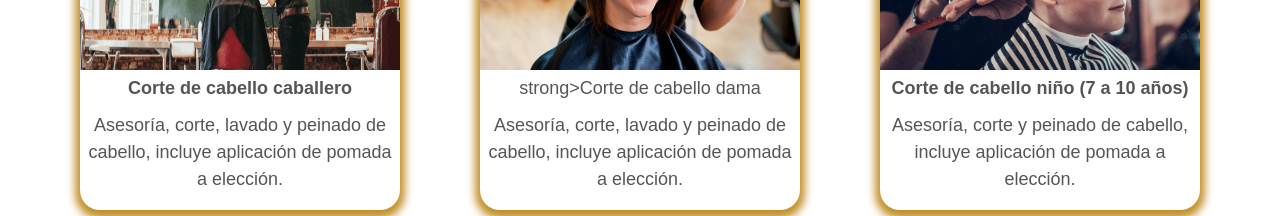
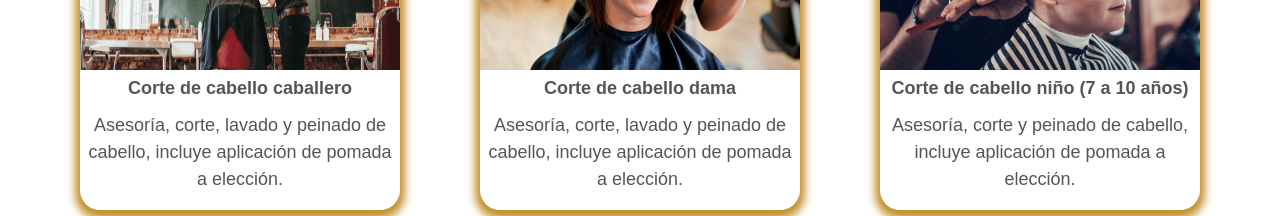
Before and after one commit to AlexzOjeda/proyecto-final-alejandro-ojeda, a website: page pages/servicios.html in a window 1280 px wide. Shown: the part 438-654 px from the top of the page. Drawn offline with nearby package versions, Linux system fonts and the light colour scheme.

Commit message:
acomodando un texto para la etiqueta strong

```diff
--- a/pages/servicios.html
+++ b/pages/servicios.html
@@ -86,7 +86,7 @@
 
                     <div class="serviciosPublicos">
                         <img src="../img/corte-de-mujer1.jpg" alt="Corte de cabello mujer">
-                        <p>strong>Corte de cabello dama</strong></p>
+                        <p><strong>Corte de cabello dama</strong></p>
                         <p>Asesoría, corte, lavado y peinado de cabello, incluye aplicación de pomada a elección.</p>
                     </div>
 
```
